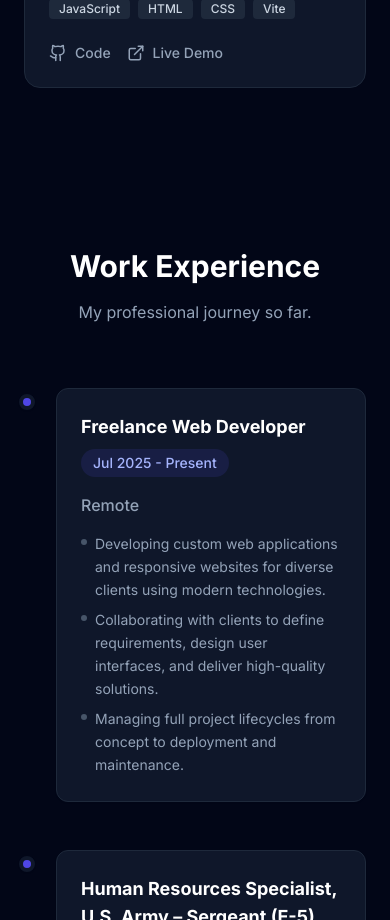
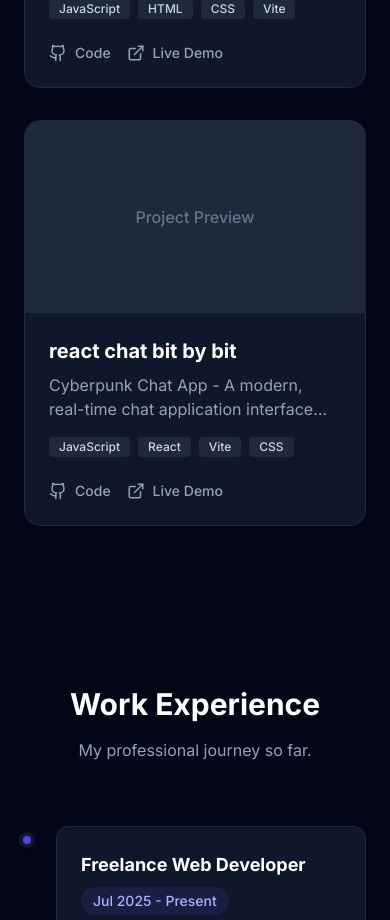
Before and after one commit to Ar-Jae/Dev-portfolio, a React (Vite) app: page / in a window 390 px wide. Shown: the part 4300-5220 px from the top of the page. Built offline with nearby package versions, Linux system fonts and the light colour scheme.

Commit message:
Add new project: Cyberpunk Chat App with React and Vite, featuring advanced CSS styling and responsive UI

```diff
--- a/src/data/portfolioData.js
+++ b/src/data/portfolioData.js
@@ -31,6 +31,14 @@ export const projects = [
     stack: ["JavaScript", "HTML", "CSS", "Vite"],
     github: "https://github.com/arjaedev/Jeopardy-Part-I",
     demo: "https://arjaedev.github.io/Jeopardy-Part-I/"
+  },
+
+  {
+    title: "react chat bit by bit",
+    description: "Cyberpunk Chat App - A modern, real-time chat application interface featuring a high-contrast Cyberpunk / Sci-Fi theme. Built with React and Vite, this project demonstrates advanced CSS styling, component-based architecture, and a responsive UI.",
+    stack: ["JavaScript","React","Vite","CSS"],
+    github: "https://github.com/arjaedev/react-chat-bit-by-bit",
+    demo: "https://arjaedev.github.io/react-chat-bit-by-bit/"
   },
 
 ];
```
